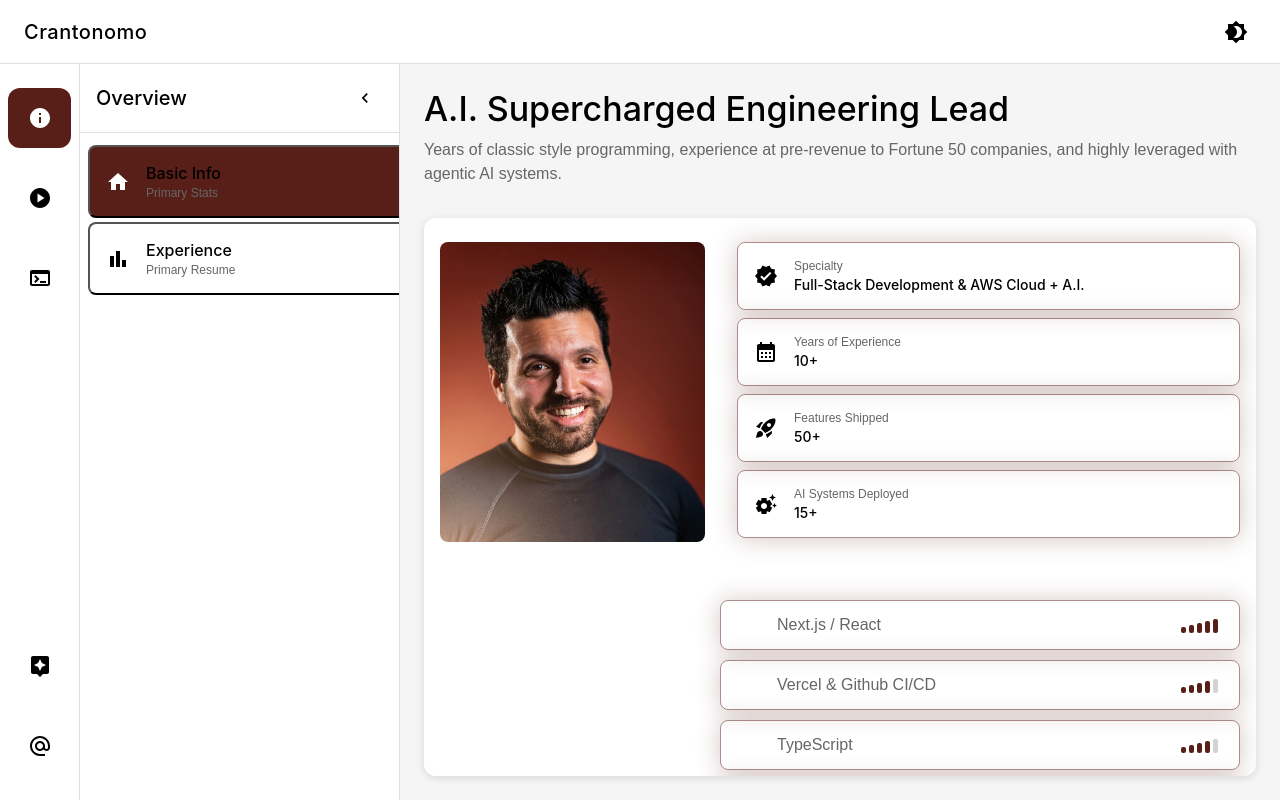
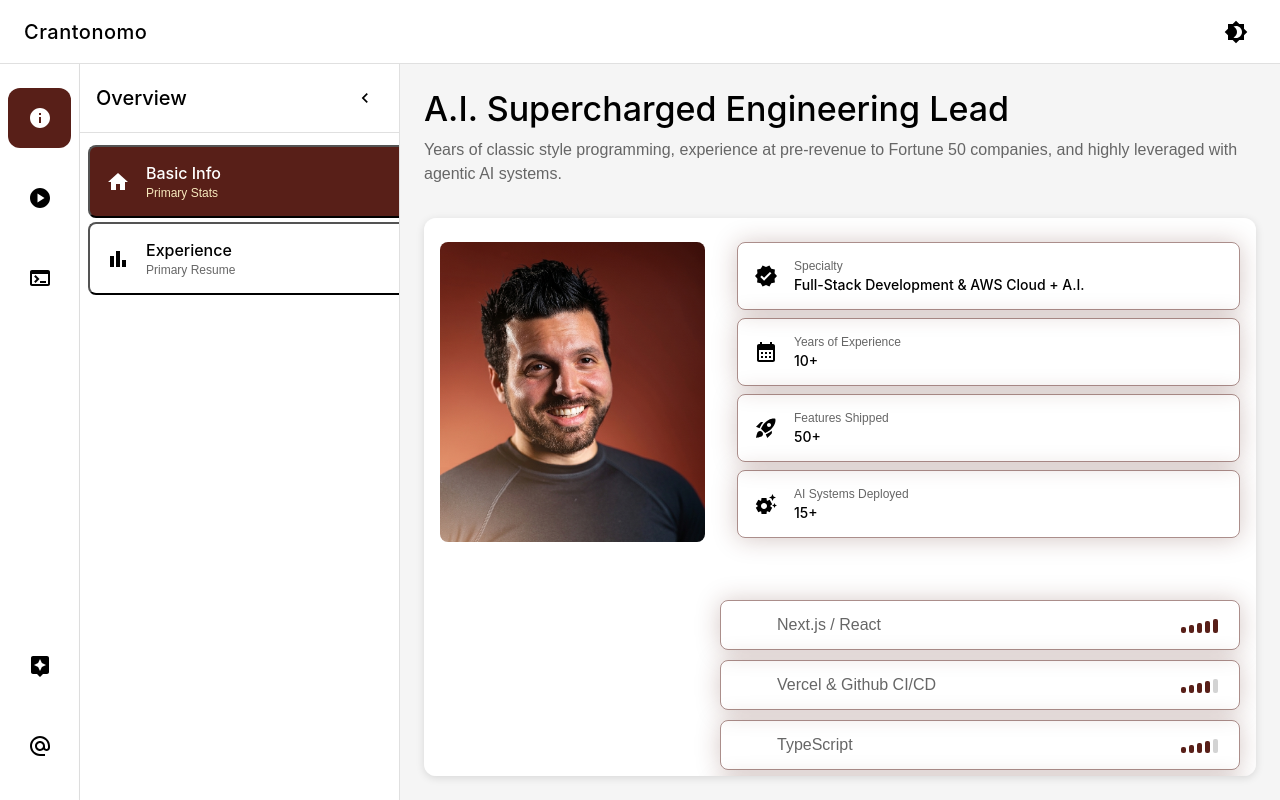
Before and after one commit to chrisrappa/crantonomosite, a Next.js app: page / in a window 1280 px wide. Built offline with nearby package versions, Linux system fonts and the light colour scheme.

Commit message:
theme updates

```diff
--- a/app/components/RightSidebar.js
+++ b/app/components/RightSidebar.js
@@ -116,7 +116,7 @@ export default function RightSidebar({
                     color:
                       selectedSubMenu === item.id
                         ? '#ffffff'
-                        : theme.palette.text.primary,
+                        : theme.palette.text.light,
                     margin: '4px 8px',
                     borderRadius: '8px',
                     '&:hover': {
@@ -142,12 +142,20 @@ export default function RightSidebar({
                     secondary={item.description}
                     sx={{
                       '& .MuiListItemText-primary': {
+                        ...theme.typography.primaryFont,
                         fontWeight: 500,
-                        ...theme.typography.primaryFont,
+                        color:
+                          selectedSubMenu === item.id
+                            ? theme.palette.text.light
+                            : theme.palette.text.primary,
                       },
                       '& .MuiListItemText-secondary': {
                         ...theme.typography.secondaryFont,
                         fontSize: '0.75rem',
+                        color:
+                          selectedSubMenu === item.id
+                            ? theme.palette.text.tertiary
+                            : theme.palette.text.secondary,
                       },
                     }}
                   />
@@ -234,7 +242,7 @@ export default function RightSidebar({
               '&:hover': {
                 backgroundColor:
                   selectedSubMenu === item.id
-                    ? theme.palette.primary.dark
+                    ? theme.palette.primary.light
                     : theme.palette.action.hover,
               },
               transition: 'all 0.2s ease',
@@ -256,10 +264,18 @@ export default function RightSidebar({
                 '& .MuiListItemText-primary': {
                   fontWeight: 500,
                   ...theme.typography.primaryFont,
+                  color:
+                    selectedSubMenu === item.id
+                      ? theme.palette.text.light
+                      : theme.palette.text.primary,
                 },
                 '& .MuiListItemText-secondary': {
                   ...theme.typography.secondaryFont,
                   fontSize: '0.75rem',
+                  color:
+                    selectedSubMenu === item.id
+                      ? theme.palette.text.tertiary
+                      : theme.palette.text.secondary,
                 },
               }}
             />
--- a/app/consts/contentData.js
+++ b/app/consts/contentData.js
@@ -23,7 +23,7 @@ const contentData = {
         { name: "Next.js / React", icon: "", statLevel: 5 },
         { name: "Vercel & Github CI/CD", icon: "", statLevel: 4 },
         { name: "TypeScript", icon: "", statLevel: 4 },
-        { name: "Node.js / API Dev", icon: "", statLevel: 3 },
+        { name: "Node.js / Java / Python", icon: "", statLevel: 3 },
         { name: "AWS Cloud / Bedrock AI", icon: "", statLevel: 3 },
       ]
     },
--- a/app/theme.js
+++ b/app/theme.js
@@ -5,13 +5,16 @@ const lightTheme = createTheme({
     mode: 'light',
     primary: {
       main: '#581f18',
-      light: '#42a5f5',
-      dark: '#1565c0',
+      light: '#8d281f',
+      dark: '#3a1313',
+    },
+    action: {
+      hover: '#f2e49f91',
     },
     secondary: {
-      main: '#dc004e',
-      light: '#f73378',
-      dark: '#9a0036',
+      main: '#f0cf6b',
+      light: '#f2e49f',
+      dark: '#8b6f1b',
     },
     background: {
       default: '#f5f5f5',
@@ -20,6 +23,8 @@ const lightTheme = createTheme({
     text: {
       primary: '#000000',
       secondary: '#666666',
+      tertiary: '#f7e8bc',
+      light: '#ffffff',
     },
   },
   typography: {
@@ -80,6 +85,8 @@ const darkTheme = createTheme({
     text: {
       primary: '#ffffff',
       secondary: '#b0b0b0',
+      tertiary: '#f7e8bc',
+      light: '#ffffff',
     },
   },
   typography: {
```
